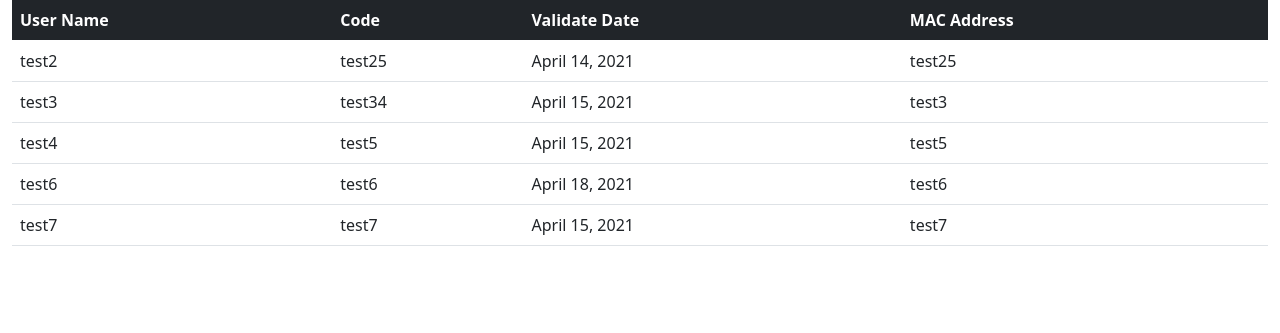
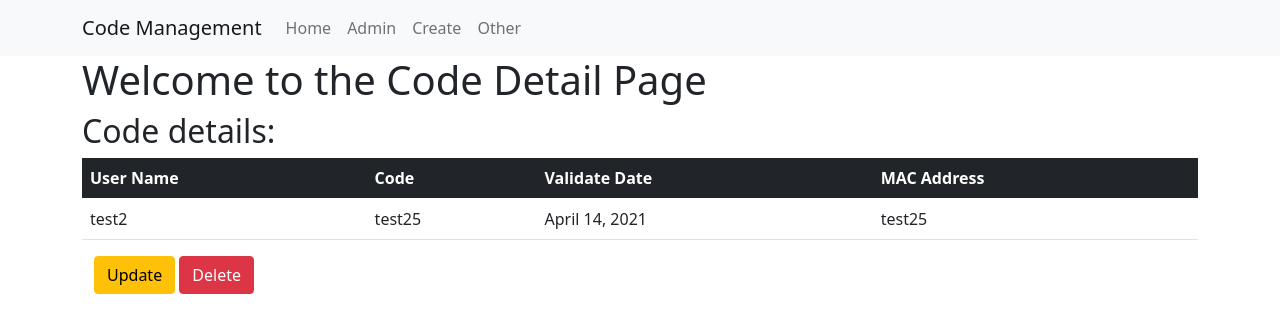
Before and after one commit to xuunnis123/RegisterCode, a Django app: page /manage_app/2/ in a window 1280 px wide. Shown: the top 333 px of the page. Run offline with Django 3.2, Linux system fonts and the light colour scheme; data comes from the database, SQL or seed files in the repository; both versions use the stored data as it was after the commit.

Commit message:
Finish CRUD

```diff
--- a/manage_project/manage_app/models.py
+++ b/manage_project/manage_app/models.py
@@ -1,5 +1,5 @@
 from django.db import models
-
+from django.urls import reverse
 # Create your models here.
 class Code(models.Model):
     user=models.CharField(max_length=264,unique=True)
@@ -9,3 +9,6 @@ class Code(models.Model):
 
     def __str__(self):
         return str(self.user)+str(":")+str(self.code)
+
+    def get_absolute_url(self):
+        return reverse("manage_app:detail", kwargs={"pk": self.pk})
--- a/manage_project/manage_app/urls.py
+++ b/manage_project/manage_app/urls.py
@@ -1,8 +1,15 @@
 
 from django.conf.urls import url
 from manage_app import views
-
+from django.urls import path
+app_name='manage_app'
 urlpatterns=[
-    url('',views.index,name='index'),
+    #url('',views.index,name='index'),
     url('/userAddUser',views.addUser,name='addUser'),
+    path('', views.CodeListView.as_view(),name='list'),
+    path('<int:pk>/', views.CodeDetailView.as_view(), name='detail'),
+    path('create/',views.CodeCreateView.as_view(), name='create'),
+    path('update/<int:pk>/', views.CodeUpdateView.as_view(), name='update'),
+    path('delete/<int:pk>/', views.CodeDeleteView.as_view(), name='delete'),
+    path('generate/<str:mac_address>/<str:validate>',views.generate,name='generate'),
     ]
--- a/manage_project/manage_app/views.py
+++ b/manage_project/manage_app/views.py
@@ -1,10 +1,15 @@
 from django.shortcuts import render
 from django.http import HttpResponse
+from django.urls import reverse_lazy
+from django.views.generic import View,TemplateView,ListView,DetailView,CreateView,UpdateView,DeleteView
+from . import models
+from django.views.generic.edit import FormView
 # Create your views here.
 
 from manage_app.models import Code
 from . import forms
 from manage_app.forms import NewUserForm
+
 # Create your views here.
 
 def index(request):
@@ -37,3 +42,35 @@ def addUser(request):
         else:
             print("ERROR FORM INVALID")
     return render(request,'manage_app/form_page.html',{'form':form})
+
+def generate(request):
+    return ""
+
+class CodeListView(ListView):
+    print("CodeListView")
+    context_object_name='code'
+    model= models.Code
+    template_name='manage_app/code_list.html'
+
+class CodeDetailView(DetailView):
+
+    context_object_name='code_detail'
+    model=models.Code
+    template_name='manage_app/code_detail.html'
+
+class CodeCreateView(CreateView):
+    fields=('user','code','validate','mac_address')
+    model=models.Code
+    success_url= reverse_lazy("manage_app:list")
+class CodeUpdateView(UpdateView):
+    fields =('user','code','validate','mac_address')
+    model=models.Code
+    template_name="manage_app/form_page.html"
+    success_url= reverse_lazy("manage_app:list")
+class CodeDeleteView(DeleteView):
+    model=models.Code
+    success_url= reverse_lazy("manage_app:list")
+
+class IndexView(TemplateView):
+    template_name='manage_app/index.html'
+    model=models.Code
--- a/manage_project/manage_project/urls.py
+++ b/manage_project/manage_project/urls.py
@@ -20,8 +20,8 @@ from django.conf.urls import include
 
 urlpatterns = [
     path('admin/', admin.site.urls),
-    path('', views.index , name='index'),
-    path('manage_app/',include('manage_app.urls')),
+    path('', views.IndexView.as_view()),
+    path('manage_app/',include('manage_app.urls',namespace='manage_app')),
     path('userAddUser/',views.addUser,name='addUser'),
     path('formpage/',views.form_name_view,name='form_page'),
 ]
--- /dev/null
+++ b/manage_project/templates/manage_app/base.html
@@ -0,0 +1,37 @@
+<!DOCTYPE html>
+<html lang="en" dir="ltr">
+  <head>
+    <meta charset="utf-8">
+    <title>Base Page</title>
+    <link href="https://cdn.jsdelivr.net/npm/bootstrap@5.0.0-beta2/dist/css/bootstrap.min.css" rel="stylesheet" integrity="sha384-BmbxuPwQa2lc/FVzBcNJ7UAyJxM6wuqIj61tLrc4wSX0szH/Ev+nYRRuWlolflfl" crossorigin="anonymous">
+
+  </head>
+  <body>
+    <div class="navbar navbar-expand-lg navbar-light bg-light">
+       <div class="container">
+
+
+           <button class="navbar-toggler" type="button" data-toggle="collapse" data-target="#navbarNav" aria-controls="navbarNav" aria-expanded="false" aria-label="Toggle navigation">
+               <span class="navbar-toggler-icon"></span>
+           </button>
+           <div class="collapse navbar-collapse" id="navbarNav">
+               <a class="navbar-brand" href="#">Code Management</a>
+               <ul class="navbar-nav">
+                   <li class="nav-item"><a class="nav-link" href="{% url "manage_app:list" %}">Home</a></li>
+                   <li class="nav-item"><a class="nav-link" href="{% url "admin:index" %}">Admin</a></li>
+                   <li class="nav-item"><a class="nav-link" href="{% url "manage_app:create" %}">Create</a></li>
+                   <li class="nav-item"><a class="nav-link" href="">Other</a></li>
+               </ul>
+           </div>
+       </div>
+   </div>
+
+    <div class="container">
+
+        {% block body_block %}
+
+        {% endblock %}
+    </div>
+
+  </body>
+</html>
--- /dev/null
+++ b/manage_project/templates/manage_app/code_detail.html
@@ -0,0 +1,39 @@
+{% extends 'manage_app/base.html' %}
+{% block body_block %}
+<div class="jumbotron">
+    <h1>Welcome to the Code Detail Page</h1>
+    <h2>Code details:</h2>
+    <table class="table">
+        <thead class="table-dark">
+            <th>User Name</th>
+            <th>Code</th>
+            <th>Validate Date</th>
+            <th>MAC Address</th>
+        </thead>
+        <tr>
+            <td>
+            {{code_detail.user}}
+            </td>
+
+            <td>
+            {{code_detail.code }}
+            </td>
+
+            <td>
+                {{code_detail.validate}}
+            </td>
+
+
+            <td>
+                {{code_detail.mac_address}}
+            </td>
+        </tr>
+    </table>
+
+</div>
+<div class="container">
+    <p><a class='btn btn-warning' href="{% url 'manage_app:update' pk=code_detail.pk %}">Update</a>
+    <a class='btn btn-danger' href="{% url 'manage_app:delete' pk=code_detail.pk %}">Delete</a></p>
+</div>
+{% endblock %}
+<h1></h1>
--- a/manage_project/templates/manage_app/index.html
+++ b/manage_project/templates/manage_app/index.html
@@ -1,4 +1,8 @@
 <!DOCTYPE html>
+{% extends "manage_app/base.html"%}
+{% load static %}
+{% block body_block %}
+{% load crispy_forms_tags %}
 <html lang="en">
 <head>
     <meta charset="UTF-8">
@@ -6,6 +10,19 @@
     <link href="https://cdn.jsdelivr.net/npm/bootstrap@5.0.0-beta2/dist/css/bootstrap.min.css" rel="stylesheet" integrity="sha384-BmbxuPwQa2lc/FVzBcNJ7UAyJxM6wuqIj61tLrc4wSX0szH/Ev+nYRRuWlolflfl" crossorigin="anonymous">
 </head>
 <body>
+    <h1>
+        {% if not form.instance.pk %}
+        Create Code
+        {% else %}
+        Update Code
+        {% endif %}
+    </h1>
+    <form method="post">
+        {% csrf_token %}
+        {{ form|crispy }}
+        <input type="submit" class="btn btn-primary" value="Submit">
+    </form>
+   <!--
    <div class="container-fluid">
     {% if access_records %}
     <table class="table">
@@ -28,5 +45,7 @@
     <div class="p-3 mb-2 bg-danger text-white">No ACCESS RECORDED</div>
     {% endif %}
    </div>
+-->
 </body>
 </html>
+{% endblock %}
```
Also changed, not shown: manage_project/templates/manage_app/code_confirm_delete.html (added, +11 -0 lines), manage_project/templates/manage_app/code_form.html (added, +23 -0 lines), manage_project/templates/manage_app/code_list.html (added, +23 -0 lines), manage_project/templates/manage_app/form_page.html (+11 -1 lines), manage_project/db.sqlite3.
